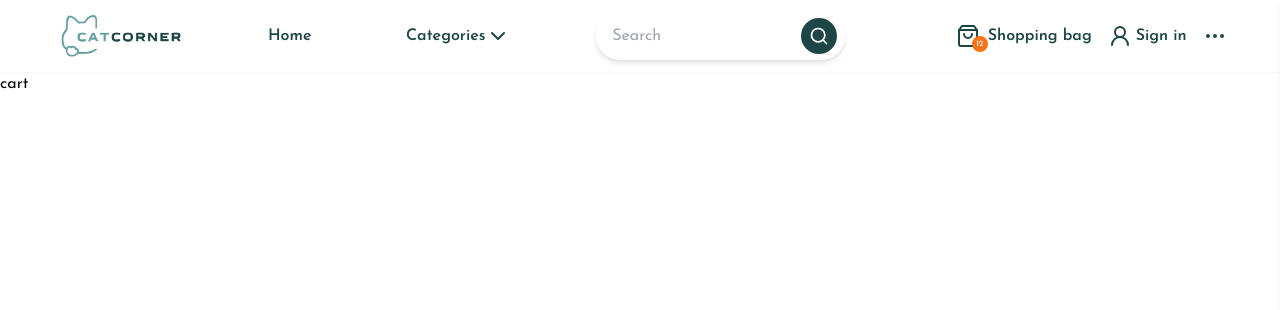
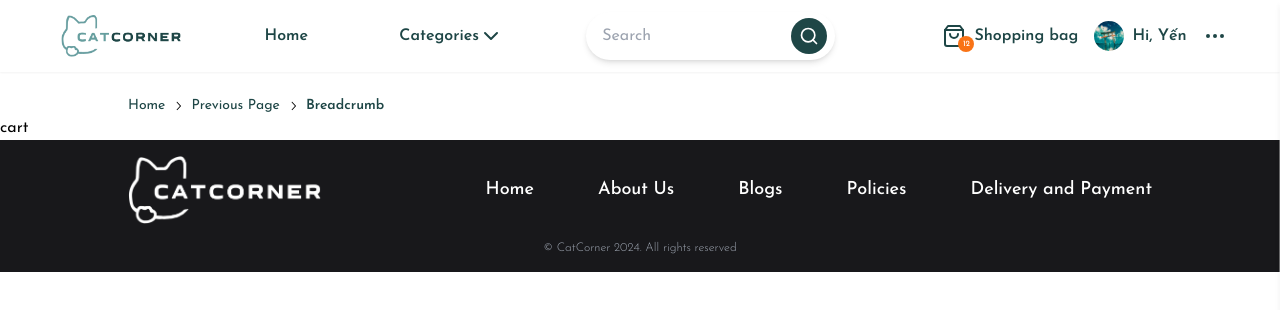
Before and after one commit to manhld199/catcorner.website, a Next.js app: page /cart in a window 1280 px wide. Shown: the top 310 px of the page. Built offline with nearby package versions, Linux system fonts and the light colour scheme.

Commit message:
add footer, add scrollup, add breadcrumb, fix header fixed

```diff
--- /dev/null
+++ b/src/app/(guest)/product-details/page.tsx
@@ -0,0 +1,3 @@
+export default function ProductDetailsPage() {
+  return "Product Details";
+}
--- a/src/app/layout.tsx
+++ b/src/app/layout.tsx
@@ -2,8 +2,8 @@ import type { Metadata } from "next";
 import { Josefin_Sans } from "next/font/google";
 import { ThemeProvider } from "@/providers/theme-provider";
 
-import { CustomerHeader } from "@/partials";
-import { ToogleThemeMode } from "@/components";
+import { CustomerFooter, CustomerHeader } from "@/partials";
+import { BreadCrumb, ScrollUp, ToogleThemeMode } from "@/components";
 import "./globals.css";
 
 const josefin = Josefin_Sans({
@@ -30,7 +30,10 @@ export default function RootLayout({
           disableTransitionOnChange
         >
           <CustomerHeader></CustomerHeader>
+          <BreadCrumb></BreadCrumb>
           {children}
+          <ScrollUp></ScrollUp>
+          <CustomerFooter></CustomerFooter>
         </ThemeProvider>
       </body>
     </html>
--- a/src/app/page.tsx
+++ b/src/app/page.tsx
@@ -1,5 +1,5 @@
 // import components
-import { ToogleThemeMode } from "@/components";
+import { ScrollUp, ToogleThemeMode } from "@/components";
 
 export default function Home() {
   return (
--- /dev/null
+++ b/src/components/(general)/breadcrumb/index.tsx
@@ -0,0 +1,36 @@
+import {
+  Breadcrumb,
+  BreadcrumbItem,
+  BreadcrumbLink,
+  BreadcrumbList,
+  BreadcrumbPage,
+  BreadcrumbSeparator,
+} from "@/components/ui/breadcrumb";
+
+export default function BreadCrumb() {
+  return (
+    <div className="flex justify-center mt-24">
+      <Breadcrumb className="w-4/5">
+        <BreadcrumbList>
+          <BreadcrumbItem>
+            <BreadcrumbLink href="/" className="text-pri-1 hover:text-teal-600">
+              Home
+            </BreadcrumbLink>
+          </BreadcrumbItem>
+          <BreadcrumbSeparator />
+          <BreadcrumbItem>
+            <BreadcrumbLink href="/" className="text-pri-1 hover:text-teal-600">
+              Previous Page
+            </BreadcrumbLink>
+          </BreadcrumbItem>
+          <BreadcrumbSeparator />
+          <BreadcrumbItem>
+            <BreadcrumbPage className="text-pri-1 font-semibold">
+              Breadcrumb
+            </BreadcrumbPage>
+          </BreadcrumbItem>
+        </BreadcrumbList>
+      </Breadcrumb>
+    </div>
+  );
+}
--- /dev/null
+++ b/src/components/(general)/scroll-up/index.tsx
@@ -0,0 +1,44 @@
+"use client";
+import { useEffect, useState } from "react";
+import { ChevronUp } from "lucide-react";
+
+export default function Scrollup() {
+  const [isVisible, setIsVisible] = useState(false);
+
+  useEffect(() => {
+    const handleScroll = () => {
+      if (window.scrollY >= 50) {
+        setIsVisible(true);
+      } else {
+        setIsVisible(false);
+      }
+    };
+
+    window.addEventListener("scroll", handleScroll);
+
+    return () => {
+      window.removeEventListener("scroll", handleScroll);
+    };
+  }, []);
+
+  const scrollToTop = () => {
+    window.scroll({
+      top: 0,
+      behavior: "smooth",
+    });
+  };
+
+  return (
+    <>
+      {isVisible && (
+        <div
+          id="scrollup"
+          className="fixed phone:bottom-8 desktop:bottom-10 phone:right-2 desktop:right-9 phone:w-10 phone:h-10 desktop:w-12 desktop:h-12 bg-pri-7 rounded-full shadow-md cursor-pointer z-50 text-center flex justify-center items-center hover:bg-pri-2 hover:text-black"
+          onClick={scrollToTop}
+        >
+          <ChevronUp className="text-white w-6 h-6" />
+        </div>
+      )}
+    </>
+  );
+}
--- a/src/components/index.ts
+++ b/src/components/index.ts
@@ -1,4 +1,6 @@
 // **********************GENERAL**********************
+export { default as ScrollUp } from "./(general)/scroll-up";
+export { default as BreadCrumb } from "./(general)/breadcrumb";
 
 // toogles
 export { default as ToogleThemeMode } from "./(general)/toogles/toogle-theme-mode";
--- /dev/null
+++ b/src/components/ui/breadcrumb.tsx
@@ -0,0 +1,115 @@
+import * as React from "react"
+import { ChevronRightIcon, DotsHorizontalIcon } from "@radix-ui/react-icons"
+import { Slot } from "@radix-ui/react-slot"
+
+import { cn } from "@/libs/utils"
+
+const Breadcrumb = React.forwardRef<
+  HTMLElement,
+  React.ComponentPropsWithoutRef<"nav"> & {
+    separator?: React.ReactNode
+  }
+>(({ ...props }, ref) => <nav ref={ref} aria-label="breadcrumb" {...props} />)
+Breadcrumb.displayName = "Breadcrumb"
+
+const BreadcrumbList = React.forwardRef<
+  HTMLOListElement,
+  React.ComponentPropsWithoutRef<"ol">
+>(({ className, ...props }, ref) => (
+  <ol
+    ref={ref}
+    className={cn(
+      "flex flex-wrap items-center gap-1.5 break-words text-sm text-muted-foreground sm:gap-2.5",
+      className
+    )}
+    {...props}
+  />
+))
+BreadcrumbList.displayName = "BreadcrumbList"
+
+const BreadcrumbItem = React.forwardRef<
+  HTMLLIElement,
+  React.ComponentPropsWithoutRef<"li">
+>(({ className, ...props }, ref) => (
+  <li
+    ref={ref}
+    className={cn("inline-flex items-center gap-1.5", className)}
+    {...props}
+  />
+))
+BreadcrumbItem.displayName = "BreadcrumbItem"
+
+const BreadcrumbLink = React.forwardRef<
+  HTMLAnchorElement,
+  React.ComponentPropsWithoutRef<"a"> & {
+    asChild?: boolean
+  }
+>(({ asChild, className, ...props }, ref) => {
+  const Comp = asChild ? Slot : "a"
+
+  return (
+    <Comp
+      ref={ref}
+      className={cn("transition-colors hover:text-foreground", className)}
+      {...props}
+    />
+  )
+})
+BreadcrumbLink.displayName = "BreadcrumbLink"
+
+const BreadcrumbPage = React.forwardRef<
+  HTMLSpanElement,
+  React.ComponentPropsWithoutRef<"span">
+>(({ className, ...props }, ref) => (
+  <span
+    ref={ref}
+    role="link"
+    aria-disabled="true"
+    aria-current="page"
+    className={cn("font-normal text-foreground", className)}
+    {...props}
+  />
+))
+BreadcrumbPage.displayName = "BreadcrumbPage"
+
+const BreadcrumbSeparator = ({
+  children,
+  className,
+  ...props
+}: React.ComponentProps<"li">) => (
+  <li
+    role="presentation"
+    aria-hidden="true"
+    className={cn("[&>svg]:w-3.5 [&>svg]:h-3.5", className)}
+    {...props}
+  >
+    {children ?? <ChevronRightIcon />}
+  </li>
+)
+BreadcrumbSeparator.displayName = "BreadcrumbSeparator"
+
+const BreadcrumbEllipsis = ({
+  className,
+  ...props
+}: React.ComponentProps<"span">) => (
+  <span
+    role="presentation"
+    aria-hidden="true"
+    className={cn("flex h-9 w-9 items-center justify-center", className)}
+    {...props}
+  >
+    <DotsHorizontalIcon className="h-4 w-4" />
+    <span className="sr-only">More</span>
+  </span>
+)
+BreadcrumbEllipsis.displayName = "BreadcrumbElipssis"
+
+export {
+  Breadcrumb,
+  BreadcrumbList,
+  BreadcrumbItem,
+  BreadcrumbLink,
+  BreadcrumbPage,
+  BreadcrumbSeparator,
+  BreadcrumbEllipsis,
+}
--- /dev/null
+++ b/src/partials/(customer)/footer/index.tsx
@@ -0,0 +1,62 @@
+import React from "react";
+import Image from "next/image";
+
+export default function CustomerFooter() {
+  return (
+    <footer className="bg-zinc-900 text-white py-4 w-full">
+      <div className="container mx-auto flex flex-col tablet:flex-row tablet:justify-between tablet:items-center desktop:w-4/5 tablet:w-11/12">
+        {/* Logo */}
+        <div className="flex justify-center items-center tablet:justify-start">
+          <Image
+            src="/imgs/logo-white.webp"
+            alt="Logo CATCORNER"
+            width={241}
+            height={85}
+            className="object-contain desktop:w-[241px] desktop:h-[85px] phone:w-[calc(0.8*241px)] phone:h-[calc(0.8*85px)]"
+          />
+        </div>
+
+        {/* Links */}
+        <div className="flex flex-col tablet:flex-row tablet:space-x-8 laptop:space-x-16 desktop:space-x-20 laptop:text-lg desktop:text-xl font-medium mt-4 tablet:mt-0">
+          <a
+            href="#"
+            className="hover:text-teal-300 transition-colors flex justify-center py-3 tablet:py-0"
+          >
+            Home
+          </a>
+          <a
+            href="#"
+            className="hover:text-teal-300 transition-colors flex justify-center py-3 tablet:py-0"
+          >
+            About Us
+          </a>
+          <a
+            href="#"
+            className="hover:text-teal-300 transition-colors flex justify-center py-3 tablet:py-0"
+          >
+            Blogs
+          </a>
+          <a
+            href="#"
+            className="hover:text-teal-300 transition-colors flex justify-center py-3 tablet:py-0"
+          >
+            Policies
+          </a>
+          <a
+            href="#"
+            className="hover:text-teal-300 transition-colors flex justify-center py-3 tablet:py-0"
+          >
+            Delivery and Payment
+          </a>
+        </div>
+      </div>
+
+      {/* Text ở cuối */}
+      <div className="container mx-auto text-center mt-4">
+        <p className="desktop:text-sm phone:text-xs text-gray-400 font-light">
+          © CatCorner 2024. All rights reserved
+        </p>
+      </div>
+    </footer>
+  );
+}
--- a/src/partials/(customer)/header/components/header-user/index.tsx
+++ b/src/partials/(customer)/header/components/header-user/index.tsx
@@ -12,7 +12,7 @@ export default function CustomerHeaderUser() {
   return (
     <>
       {/* Unauthenticated user */}
-      <div className="relative group">
+      {/* <div className="relative group">
         <a
           href="/login"
           className="tablet:hidden laptop:flex text-pri-1 dark:text-white hover:text-teal-700 dark:hover:text-teal-300"
@@ -38,10 +38,10 @@ export default function CustomerHeaderUser() {
             </li>
           </ul>
         </div>
-      </div>
+      </div> */}
 
       {/* Authenticated user */}
-      {/* <div className="relative group">
+      <div className="relative group">
         <a
           href="#"
           className="tablet:hidden laptop:flex text-pri-1 dark:text-white hover:text-teal-700 dark:hover:text-teal-300 items-center"
@@ -91,7 +91,7 @@ export default function CustomerHeaderUser() {
             </li>
           </ul>
         </div>
-      </div> */}
+      </div>
     </>
   );
 }
--- a/src/partials/(customer)/header/index.tsx
+++ b/src/partials/(customer)/header/index.tsx
@@ -15,7 +15,7 @@ import {
 
 export default function CustomerHeader() {
   return (
-    <header className="bg-white dark:bg-black shadow-sm w-screen">
+    <header className="fixed top-0 bg-white dark:bg-black shadow-sm w-screen">
       <div className="mx-auto flex justify-between items-center phone:w-full desktop:w-4/5 laptop:w-11/12 phone:block laptop:flex">
         <div className="phone:px-4 phone:py-1 phone:bg-pri-1 dark:bg-teal-700 dark:laptop:bg-transparent laptop:bg-transparent phone:flex phone:justify-between laptop:px-0 tablet:px-9">
           <CustomerHeaderLogo></CustomerHeaderLogo>
--- a/src/partials/index.ts
+++ b/src/partials/index.ts
@@ -1,2 +1,3 @@
 export { default as AdminSideBar } from "./(admin)/side-bar";
 export { default as CustomerHeader } from "./(customer)/header";
+export { default as CustomerFooter } from "./(customer)/footer";
```
Also changed, not shown: src/partials/(customer)/header/components/header-cart/index.tsx (+5 -45 lines). Lines whose indentation alone changed are shown as unchanged.
